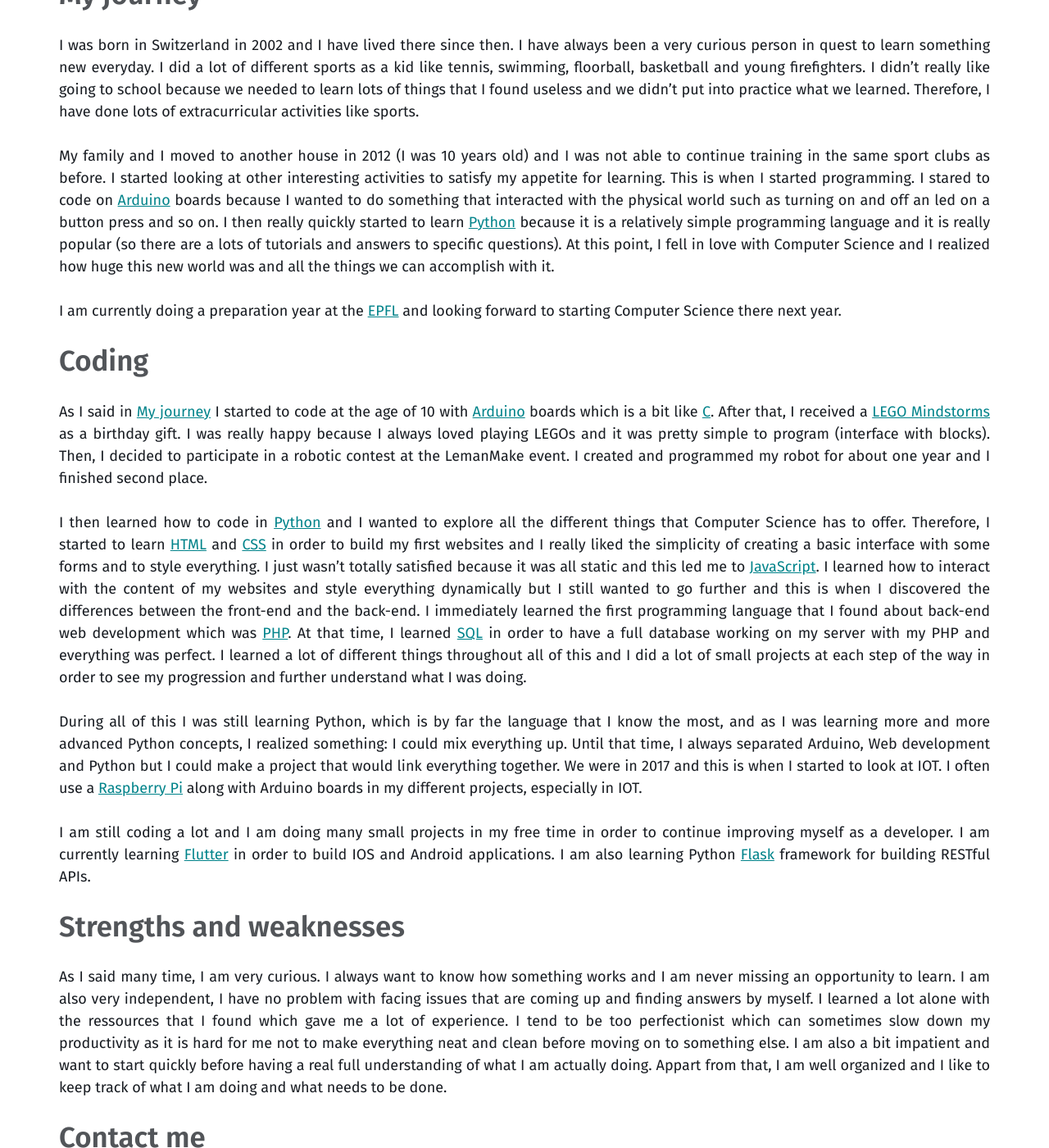
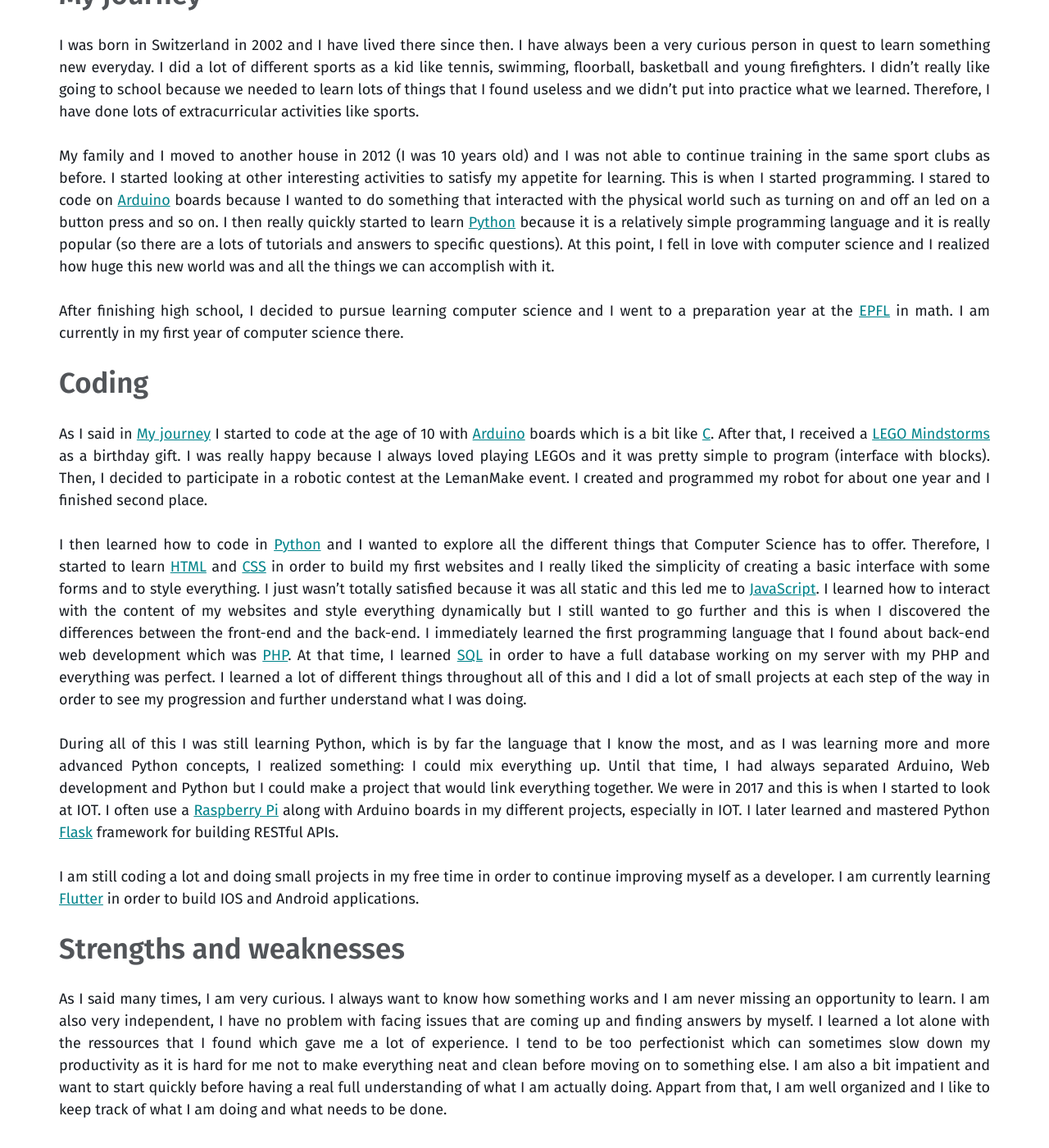
Before and after one commit to gruvw/portfolio, a Jekyll site: the page built from about.md, in a window 1280 px wide and 1400 px high, scrolled down 671 px. Shown: the whole window at 82% size. Built offline with Jekyll 4.4.1, drawn with Linux system fonts in a browser that asks for light colours.

Commit message:
Updating personal informations

```diff
--- a/about.md
+++ b/about.md
@@ -16,25 +16,55 @@
 
 ## My journey
 
-I was born in Switzerland in 2002 and I have lived there since then. I have always been a very curious person in quest to learn something new everyday. I did a lot of different sports as a kid like tennis, swimming, floorball, basketball and young firefighters. I didn't really like going to school because we needed to learn lots of things that I found useless and we didn't put into practice what we learned. Therefore, I have done lots of extracurricular activities like sports.
+I was born in Switzerland in 2002 and I have lived there since then.
+I have always been a very curious person in quest to learn something new everyday.
+I did a lot of different sports as a kid like tennis, swimming, floorball, basketball and young firefighters.
+I didn't really like going to school because we needed to learn lots of things that I found useless and we didn't put into practice what we learned.
+Therefore, I have done lots of extracurricular activities like sports.
 
-My family and I moved to another house in 2012 (I was 10 years old) and I was not able to continue training in the same sport clubs as before. I started looking at other interesting activities to satisfy my appetite for learning. This is when I started programming. I stared to code on <a href="https://www.arduino.cc" target="_blank">Arduino</a> boards because I wanted to do something that interacted with the physical world such as turning on and off an led on a button press and so on. I then really quickly started to learn <a href="https://www.python.org" target="_blank">Python</a> because it is a relatively simple programming language and it is really popular (so there are a lots of tutorials and answers to specific questions). At this point, I fell in love with Computer Science and I realized how huge this new world was and all the things we can accomplish with it.
+My family and I moved to another house in 2012 (I was 10 years old) and I was not able to continue training in the same sport clubs as before.
+I started looking at other interesting activities to satisfy my appetite for learning. This is when I started programming.
+I stared to code on <a href="https://www.arduino.cc" target="_blank">Arduino</a> boards because I wanted to do something that interacted with the physical world such as turning on and off an led on a button press and so on.
+I then really quickly started to learn <a href="https://www.python.org" target="_blank">Python</a> because it is a relatively simple programming language and it is really popular (so there are a lots of tutorials and answers to specific questions).
+At this point, I fell in love with computer science and I realized how huge this new world was and all the things we can accomplish with it.
 
-I am currently doing a preparation year at the <a href="https://www.epfl.ch/" target="_blank">EPFL</a> and looking forward to starting Computer Science there next year.
+After finishing high school, I decided to pursue learning computer science and I went to a preparation year at the <a href="https://www.epfl.ch/" target="_blank">EPFL</a> in math.
+I am currently in my first year of computer science there.
 
 ## Coding
 
-As I said in [My journey](#my-journey) I started to code at the age of 10 with <a href="https://www.arduino.cc" target="_blank">Arduino</a> boards which is a bit like <a href="https://en.wikipedia.org/wiki/C_(programming_language)" target="_blank">C</a>. After that, I received a <a href="https://en.wikipedia.org/wiki/Lego_Mindstorms" target="_blank">LEGO Mindstorms</a> as a birthday gift. I was really happy because I always loved playing LEGOs and it was pretty simple to program (interface with blocks). Then, I decided to participate in a robotic contest at the LemanMake event. I created and programmed my robot for about one year and I finished second place.
+As I said in [My journey](#my-journey) I started to code at the age of 10 with <a href="https://www.arduino.cc" target="_blank">Arduino</a> boards which is a bit like <a href="https://en.wikipedia.org/wiki/C_(programming_language)" target="_blank">C</a>.
+After that, I received a <a href="https://en.wikipedia.org/wiki/Lego_Mindstorms" target="_blank">LEGO Mindstorms</a> as a birthday gift.
+I was really happy because I always loved playing LEGOs and it was pretty simple to program (interface with blocks).
+Then, I decided to participate in a robotic contest at the LemanMake event.
+I created and programmed my robot for about one year and I finished second place.
 
-I then learned how to code in <a href="https://www.python.org" target="_blank">Python</a> and I wanted to explore all the different things that Computer Science has to offer. Therefore, I started to learn <a href="https://en.wikipedia.org/wiki/Hypertext_Markup_Language" target="_blank">HTML</a> and <a href="https://en.wikipedia.org/wiki/Cascading_Style_Sheets" target="_blank">CSS</a> in order to build my first websites and I really liked the simplicity of creating a basic interface with some forms and to style everything. I just wasn't totally satisfied because it was all static and this led me to <a href="https://en.wikipedia.org/wiki/JavaScript" target="_blank">JavaScript</a>. I learned how to interact with the content of my websites and style everything dynamically but I still wanted to go further and this is when I discovered the differences between the front-end and the back-end. I immediately learned the first programming language that I found about back-end web development which was <a href="https://www.php.net" target="_blank">PHP</a>. At that time, I learned <a href="https://en.wikipedia.org/wiki/Structured_Query_Language" target="_blank">SQL</a> in order to have a full database working on my server with my PHP and everything was perfect. I learned a lot of different things throughout all of this and I did a lot of small projects at each step of the way in order to see my progression and further understand what I was doing.
+I then learned how to code in <a href="https://www.python.org" target="_blank">Python</a> and I wanted to explore all the different things that Computer Science has to offer.
+Therefore, I started to learn <a href="https://en.wikipedia.org/wiki/Hypertext_Markup_Language" target="_blank">HTML</a> and <a href="https://en.wikipedia.org/wiki/Cascading_Style_Sheets" target="_blank">CSS</a> in order to build my first websites and I really liked the simplicity of creating a basic interface with some forms and to style everything.
+I just wasn't totally satisfied because it was all static and this led me to <a href="https://en.wikipedia.org/wiki/JavaScript" target="_blank">JavaScript</a>.
+I learned how to interact with the content of my websites and style everything dynamically but I still wanted to go further and this is when I discovered the differences between the front-end and the back-end.
+I immediately learned the first programming language that I found about back-end web development which was <a href="https://www.php.net" target="_blank">PHP</a>.
+At that time, I learned <a href="https://en.wikipedia.org/wiki/Structured_Query_Language" target="_blank">SQL</a> in order to have a full database working on my server with my PHP and everything was perfect.
+I learned a lot of different things throughout all of this and I did a lot of small projects at each step of the way in order to see my progression and further understand what I was doing.
 
-During all of this I was still learning Python, which is by far the language that I know the most, and as I was learning more and more advanced Python concepts, I realized something: I could mix everything up. Until that time, I always separated Arduino, Web development and Python but I could make a project that would link everything together. We were in 2017 and this is when I started to look at IOT. I often use a <a href="https://www.raspberrypi.org/" target="_blank">Raspberry Pi</a> along with Arduino boards in my different projects, especially in IOT.
+During all of this I was still learning Python, which is by far the language that I know the most, and as I was learning more and more advanced Python concepts, I realized something: I could mix everything up.
+Until that time, I had always separated Arduino, Web development and Python but I could make a project that would link everything together.
+We were in 2017 and this is when I started to look at IOT.
+I often use a <a href="https://www.raspberrypi.org/" target="_blank">Raspberry Pi</a> along with Arduino boards in my different projects, especially in IOT.
+I later learned and mastered Python <a href="https://pypi.org/project/Flask/" target="_blank">Flask</a> framework for building RESTful APIs.
 
-I am still coding a lot and I am doing many small projects in my free time in order to continue improving myself as a developer. I am currently learning <a href="https://flutter.dev/" target="_blank">Flutter</a> in order to build IOS and Android applications. I am also learning Python <a href="https://pypi.org/project/Flask/" target="_blank">Flask</a> framework for building RESTful APIs.
+I am still coding a lot and doing small projects in my free time in order to continue improving myself as a developer.
+I am currently learning <a href="https://flutter.dev/" target="_blank">Flutter</a> in order to build IOS and Android applications.
 
 ## Strengths and weaknesses
 
-As I said many time, I am very curious. I always want to know how something works and I am never missing an opportunity to learn. I am also very independent, I have no problem with facing issues that are coming up and finding answers by myself. I learned a lot alone with the ressources that I found which gave me a lot of experience. I tend to be too perfectionist which can sometimes slow down my productivity as it is hard for me not to make everything neat and clean before moving on to something else. I am also a bit impatient and want to start quickly before having a real full understanding of what I am actually doing. Appart from that, I am well organized and I like to keep track of what I am doing and what needs to be done.
+As I said many times, I am very curious.
+I always want to know how something works and I am never missing an opportunity to learn.
+I am also very independent, I have no problem with facing issues that are coming up and finding answers by myself.
+I learned a lot alone with the ressources that I found which gave me a lot of experience.
+I tend to be too perfectionist which can sometimes slow down my productivity as it is hard for me not to make everything neat and clean before moving on to something else.
+I am also a bit impatient and want to start quickly before having a real full understanding of what I am actually doing.
+Appart from that, I am well organized and I like to keep track of what I am doing and what needs to be done.
 
 ## Contact me
 
--- a/index.html
+++ b/index.html
@@ -7,7 +7,7 @@
 sub_title: "Also known as Gruvw"
 description: Gruvw's coding website. A place where I post my programming projects and experiences.
 introduction:
-  Hi there 👋, welcome to my website! I am an 18 years old self-taught full stack developer.<br><br>
+  Hi there 👋, welcome to my website! I am a 19 years old self-taught software engineer.<br><br>
   This website is a place for me to expose my work and share my different projects with others.
   You can easily navigate trough them on the <a href="projects.html">Projects</a> page or search for anything you want using the 🔎 on the navigation bar.<br><br>
   You can click <a href="about.html">here</a> if you want to know more about me or <a href="resume.html">here</a> if you are interested in seeing my resume.
```
Also changed, not shown: _data/cv.json (+6 -5 lines).
